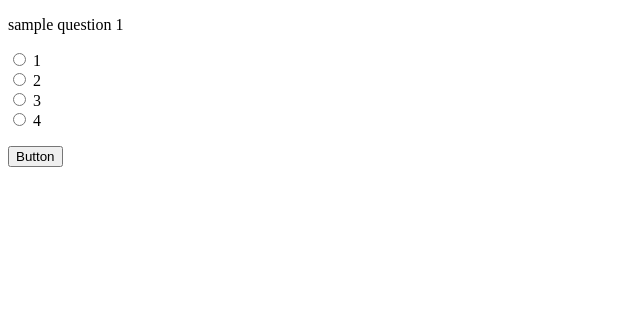
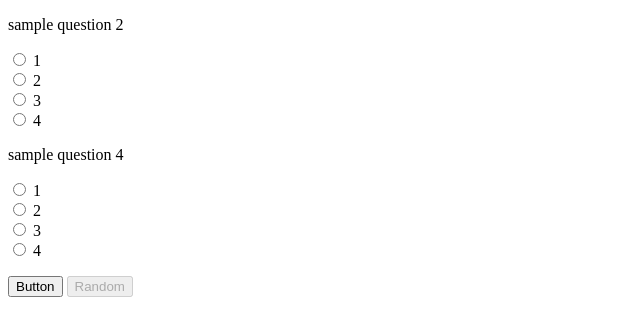
Before and after one commit to enjaayyy/Appsdev-Activity, a plain HTML site: page index.html in a window 1280 px wide. Shown: the whole page, without its empty margins (0-640 px from the left). Drawn offline with Linux system fonts and the light colour scheme.

Commit message:
nag hubo pa

```diff
--- a/index.html
+++ b/index.html
@@ -8,16 +8,34 @@
 </head>
 <body>
 
-    <p id="question1"> </p>
+    <p id="question1"> </p> <p id="answer1"> </p>
     <div id="choices1"> </div>
     <p id="check1"> </p>
-    <p id="question2"> </p>
-    <p id="choices2"> </p>
+    <p id="question2"> </p> <p id="answer2"> </p>
+    <div id="choices2"> </div>
     <p id="check2"> </p>
 
     <button id="sample-btn" onclick="checkAnswer()">Button</button>
+    <button id="next-qst-btn" onclick="callQuestion()">Random</button>
 
     <script>
+            let answer1, answer2;
+
+            function getRandomIndex(start, end){
+                return Math.floor(Math.random() * (end - start) + start);
+            }
+
+            function callQuestion(){
+                document.getElementById('answer2').innerText = '';
+                document.getElementById('answer1').innerText = '';
+
+                document.getElementById('sample-btn').disabled = false;
+                document.getElementById('next-qst-btn').disabled = true;
+
+                return question();
+            }
+
+            function question(){
                 const questions = [
                     "sample question 1 | 1 | 2 | 3 | 4 | 2",
                     "sample question 2 | 1 | 2 | 3 | 4 | 3",
@@ -25,18 +43,22 @@
                     "sample question 4 | 1 | 2 | 3 | 4 | 1",
                 ];
 
-        let numberOfQuestions = 0;
-        let questionIndex1 = 0;
-        let questionIndex2 = 1;
+                    let maxNumQuestions = questions.length;
+                    let randIndex1 = getRandomIndex(0,maxNumQuestions);
+                    let randIndex2 = getRandomIndex(0,maxNumQuestions);
 
-        const parts = questions[questionIndex1].split(" | ");
+                        while(randIndex2 === randIndex1){
+                            randIndex2 = getRandomIndex(0,maxNumQuestions);
+                        }
+
+
+                    const parts = questions[randIndex1].split(" | ");
                     const questionText = parts[0];
                     const choices = parts.slice(1,5);
-        const answer = parts.slice(5);
+                    answer1 = parts.slice(5);
 
                     document.getElementById('question1').innerText = questionText;
 
-        choiceList1 = document.getElementById('choices1');
 
                     let htmlChoice = '';
 
@@ -51,27 +73,66 @@
                     document.getElementById('choices1').innerHTML = htmlChoice;
 
 
-        // const parts2 = questions[questionIndex2].split(" | ");
-        // const questionText2 = parts2[0];
-        // const choices2 = parts.slice(1,5);
-        // const answer2 = parts.slice(5);
+                    const parts2 = questions[randIndex2].split(" | ");
+                    const questionText2 = parts2[0];
+                    const choices2 = parts2.slice(1,5);
+                    answer2 = parts2.slice(5);
 
-        // document.getElementById('question2').innerText = questionText2;
+                    console.log(questions);
 
-        // choiceList2 = document.getElementById('choices2');
-        // choices2.forEach(choice => {
-        //     const list2 = document.createElement('p');
-        //     list2.innerText = choice;
-        //     choiceList2.appendChild(list2);
-        //         })
+                    document.getElementById('question2').innerText = questionText2;
+
+
+                    let htmlChoice2 = '';
+
+                        choices2.forEach((choice, index) => {
+                            htmlChoice2 += `
+                                <input type="radio" name="question2" id="${index}" value="${choice}">
+                                <label for="${index}">${choice}</label><br>
+                            `;
+
+                                });
+
+                    document.getElementById('choices2').innerHTML = htmlChoice2;
+
+                }
 
             function checkAnswer(){
                 let getSelectedChoice1 = document.querySelector('input[name="question1"]:checked');
                 if(getSelectedChoice1){
-                    console.log(getSelectedChoice1.value);
+                    if(getSelectedChoice1.value == answer1){
+                        document.getElementById('answer1').innerText = 'correct!';
+                    }
+                    else{
+                        document.getElementById('answer1').innerText = 'wrong!';
+                    }
+                }
+                let getSelectedChoice2 = document.querySelector('input[name="question2"]:checked');
+                if(getSelectedChoice2){
+                    if(getSelectedChoice2.value == answer2){
+                        document.getElementById('answer2').innerText = 'correct!';
+
+                    }
+                    else{
+                        document.getElementById('answer2').innerText = 'correct!';
+
+
                     }
                 }
 
+                document.getElementById('next-qst-btn').disabled = false;
+                document.getElementById('sample-btn').disabled = true;
+
+            }
+
+
+
+            function getCertainIndex(first, second){
+
+            }
+
+
+            callQuestion();
     </script>
 </body>
 </html>
```
Lines whose indentation alone changed are shown as unchanged.
